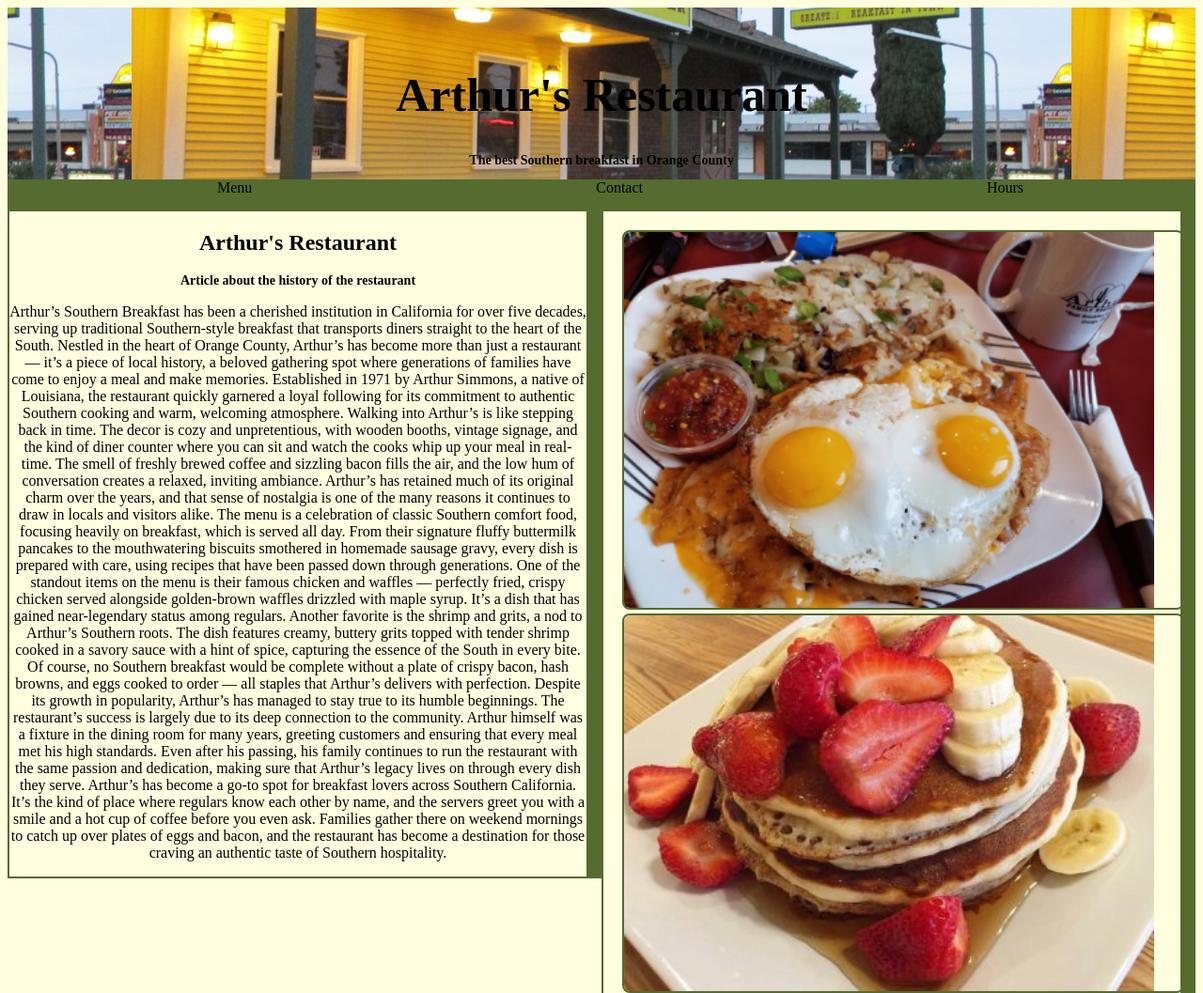
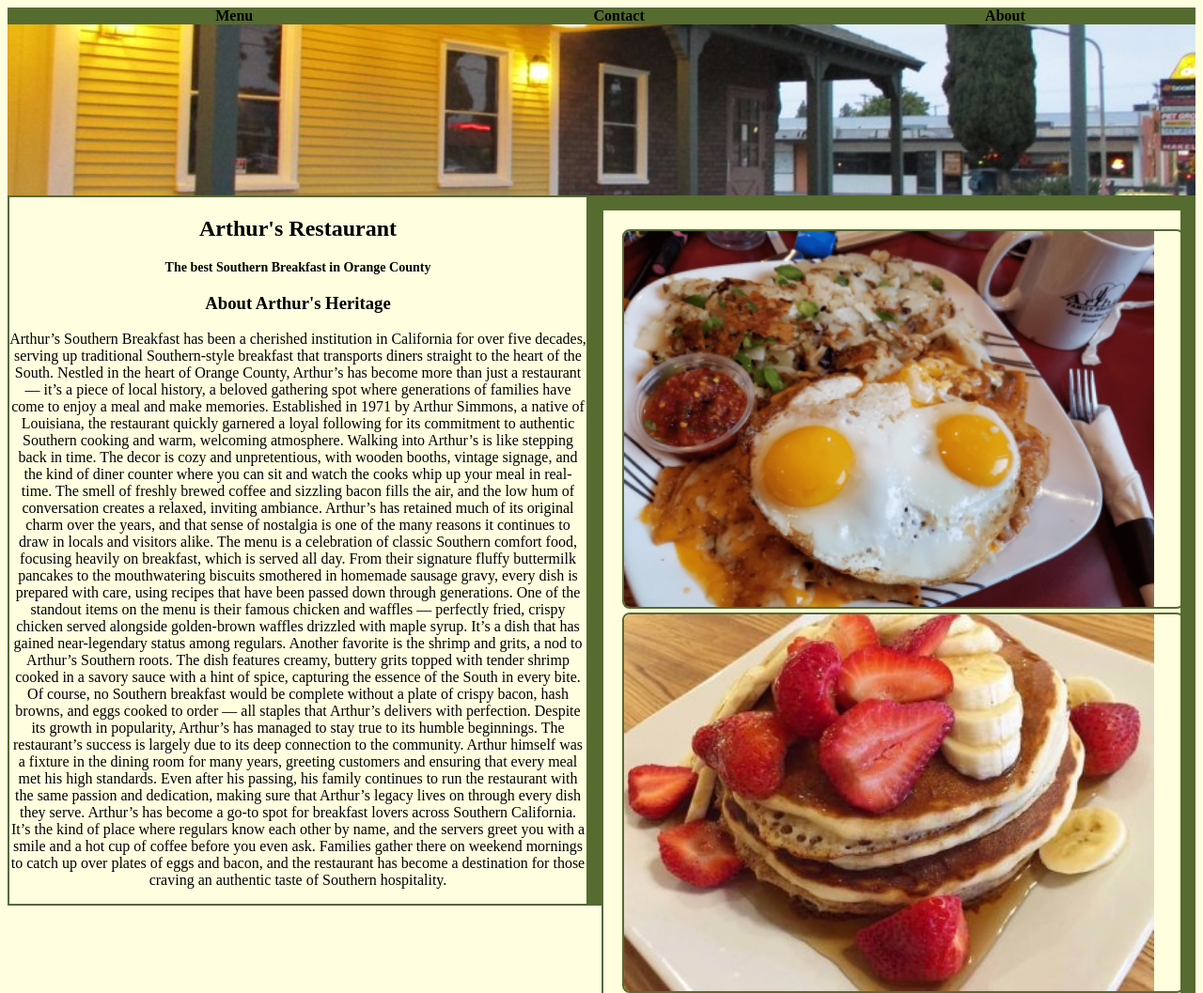
Before and after one commit to BreannaSand/ithshtmlcss, a plain HTML site: page index.html in a window 1280 px wide. Shown: the top 1057 px of the page at 94% size. Drawn offline with Linux system fonts and the light colour scheme.

Commit message:
hyperlinks

```diff
--- a/index.html
+++ b/index.html
@@ -14,13 +14,12 @@
 <body>
 
     <header class="header">
-        <h1>Arthur's Restaurant</h1>
-        <h2>The best Southern breakfast in Orange County</h2>
+
         <nav>
             <ul>
-                <li>Menu</li>
-                <li>Contact</li>
-                <li>Hours</li>
+                <li><a href="#menu">Menu</a></li>
+                <li><a href="#contact">Contact</a></li>
+                <li><a href="#about">About</a></li>
             </ul>
         </nav>
 
@@ -29,8 +28,10 @@
     <section>
         <div class="main-content">
             <h1>Arthur's Restaurant</h1>
-            <h2>Article about the history of the restaurant </h2>
-            <p>Arthur’s Southern Breakfast has been a cherished institution in California for over five decades, serving
+            <h2>The best Southern Breakfast in Orange County </h2>
+            <h3>About Arthur's Heritage</h3>
+            <p id="about">Arthur’s Southern Breakfast has been a cherished institution in California for over five
+                decades, serving
                 up
                 traditional Southern-style breakfast that transports diners straight to the heart of the South. Nestled
                 in
@@ -87,14 +88,14 @@
         </div>
     </section>
 
-    <section class="image-gallery">
+    <section class="image-gallery" id="menu">
         <img src="images/sunny-side-eggs-arthurs-gallery-400x284.png" alt="Picture of biscuits and gravy">
         <img src="images/Pancakes-gallery-400x284.jpg" alt="picture of pancakes with strawberries">
         <img src="images/Side-of-Biscuits-and-Gravy.jpg" alt="picture of eggs benedict">
         <img src="images/Eggs-Sausages.jpg" alt="Picture of eggs and sausages">
     </section>
     <footer class="footer">
-        <div class="footer-container">
+        <div class="footer-container" id="contact">
             <p>Address 546 Tustin Ave Orange 98567 </p>
             <p>Phone 1(714)456-7887</p>
             <p>Hours Everyday 7am - 6pm</p>
--- a/styles.css
+++ b/styles.css
@@ -23,13 +23,27 @@ body h2 {
     background-position: center;
     color: black;
     grid-area: header;
+    flex-direction: column;
+    justify-content: flex-end;
     text-shadow: (0, 0, 0, 1);
-
+    height: 200px;
 }
 
 nav {
     background-color: darkolivegreen;
+    width: 100%;
 
+}
+
+nav a {
+    text-decoration: none;
+    color: black;
+    font-weight: bold;
+    padding: 10px;
+}
+
+nav a:hover {
+    color: lightyellow;
 }
 
 ul {
@@ -37,20 +51,22 @@ ul {
     align-items: center;
     justify-content: space-around;
     margin: 0;
+    align-items: center;
 }
 
 
 
-.header nav li {
+li {
     list-style-type: none;
-
+    margin: 0 20px;
+    font-weight: bold;
 }
 
 .main-content {
     grid-area: main-content;
     border-style: solid;
     border-color: darkolivegreen;
-    border-width: 16px 16px 2px 2px;
+    border-width: 2px 16px 2px 2px;
 }
 
 .image-gallery {
@@ -109,17 +125,12 @@ footer:nth-child(1) {
         height: 100vh;
     }
 
-    header h1 {
+    header {
 
-        padding-top: 30px;
-        padding-bottom: none;
-        font-size: 50px;
+        background-size: cover;
 
     }
 
-    header p {
-        padding: none;
-    }
 
     .image-gallery img {
         width: calc(100% - 10px);
```
Also changed, not shown: 1 other file.
